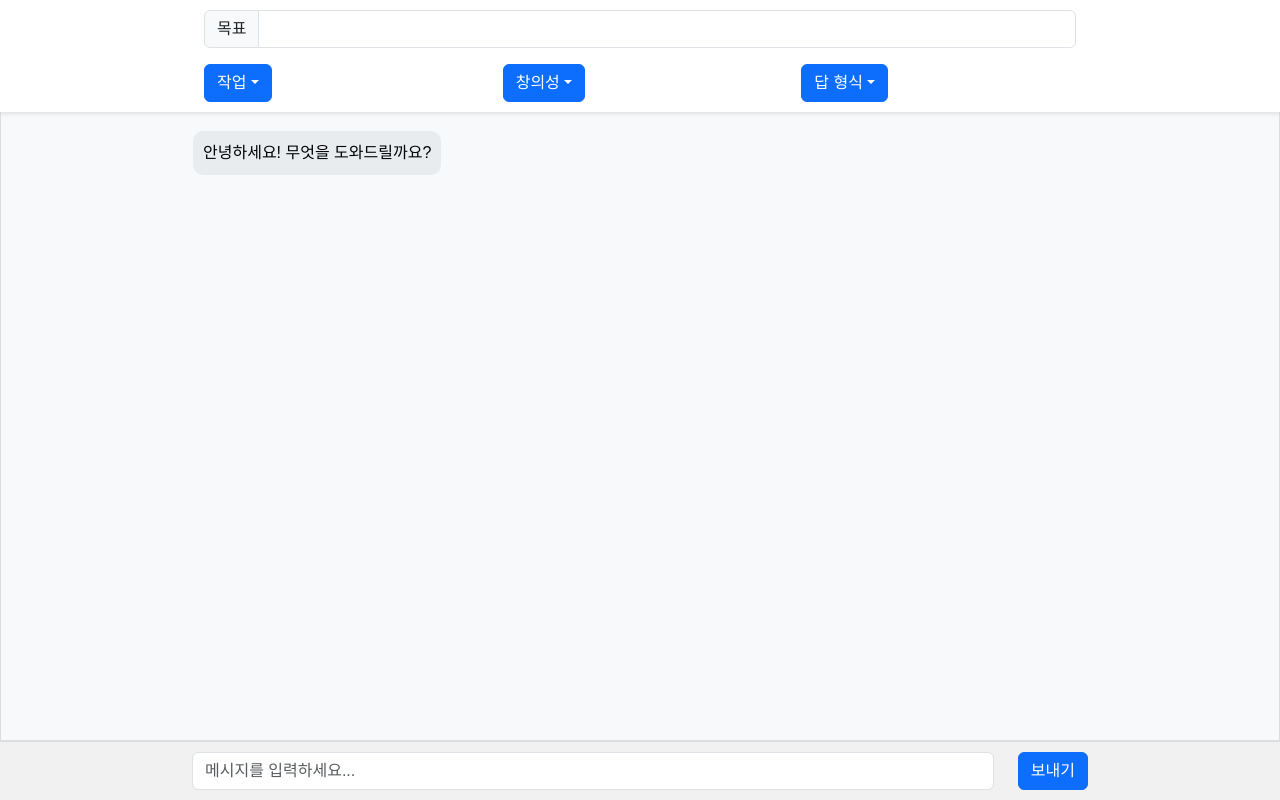
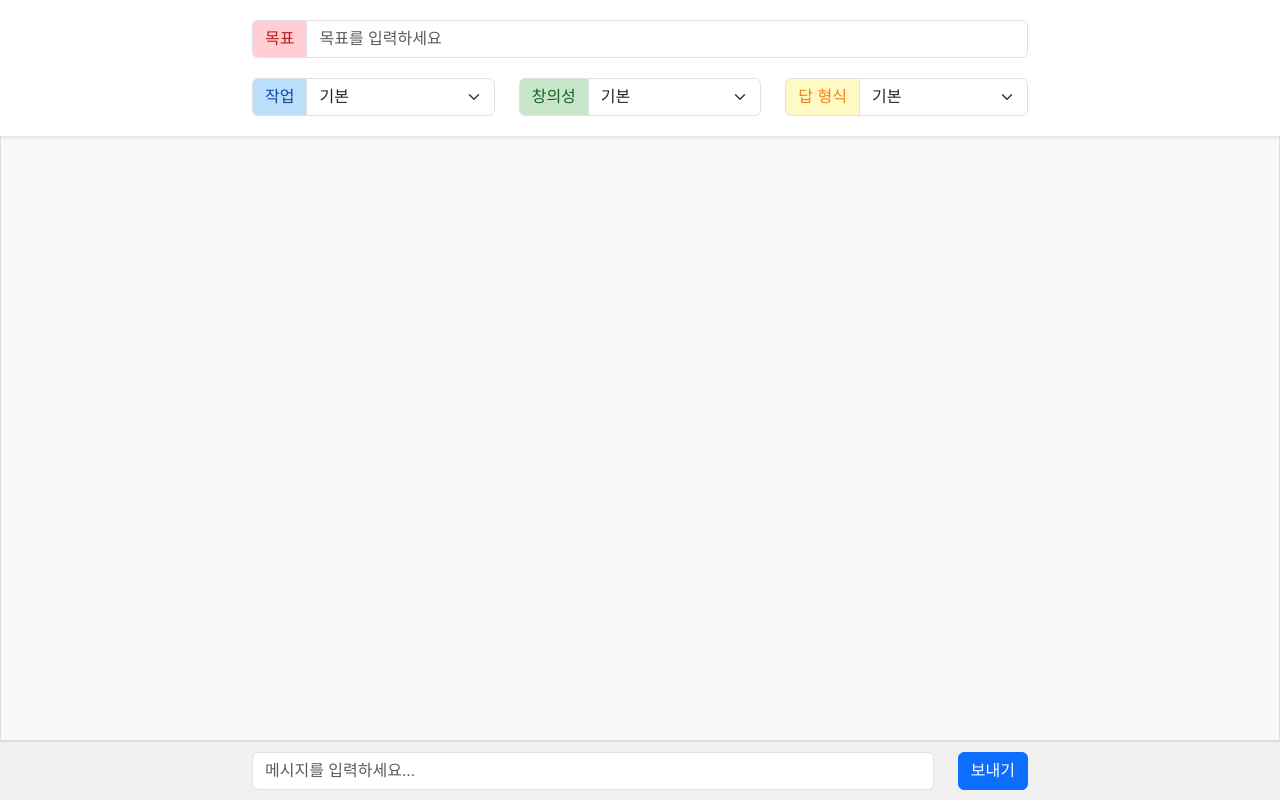
Before and after one commit to junwon515/personalized-chatbot-web, a Next.js app: page / in a window 1280 px wide. Built offline with nearby package versions, Linux system fonts and the light colour scheme.

Commit message:
feat: 기본 채팅 기능

```diff
--- /dev/null
+++ b/app/api/chat/route.js
@@ -0,0 +1,56 @@
+import { NextResponse } from 'next/server';
+import OpenAI from 'openai'; // OpenAI 패키지 기본 내보내기 사용
+
+const openai = new OpenAI({
+    apiKey: process.env.OPENAI_API_KEY,
+});
+
+let isProcessing = false;
+
+export async function POST(req) {
+    if (!process.env.OPENAI_API_KEY) {
+        return NextResponse.json({ message: 'OpenAI API 키가 설정되지 않았습니다.' }, { status: 500 });
+    }
+
+    if (isProcessing) {
+        return NextResponse.json({ message: '요청을 처리 중입니다. 잠시 후 다시 시도해주세요.' }, { status: 429 });
+    }
+
+    const { message, goal, task, creativity, responseFormat, messages } = await req.json();
+
+    if (!message || !goal || !task || !creativity || !responseFormat || !messages) {
+        return NextResponse.json({ message: '요청 데이터가 잘못되었습니다.' }, { status: 400 });
+    }
+
+    isProcessing = true;
+
+    try {
+        const chatMessages = [
+            { role: 'system', content: `목표: ${goal}` },
+            // { role: 'system', content: `작업: ${task}` },
+            // { role: 'system', content: `창의성: ${creativity}` },
+            // { role: 'system', content: `답 형식: ${responseFormat}` },
+            ...messages,
+            { role: 'user', content: message },
+        ];
+
+        const response = await openai.chat.completions.create({
+            model: 'gpt-4o-mini',
+            messages: chatMessages,
+            max_tokens: responseFormat === 0 ? 1000 : responseFormat === 1 ? 5000 : 500,
+            temperature: creativity === 0 ? 0.5 : creativity === 1 ? 1 : 0,
+        });
+
+        const assistantResponse = response.choices[0].message.content;
+
+        console.log('Request Data:', { message, goal, task, creativity, responseFormat, messages });
+        console.log('Assistant Response:', assistantResponse);
+
+        return NextResponse.json({ response: assistantResponse }, { status: 200 });
+    } catch (error) {
+        console.error('OpenAI API Error:', error);
+        return NextResponse.json({ message: '서버 오류가 발생했습니다.', error: error.message }, { status: 500 });
+    } finally {
+        isProcessing = false;
+    }
+}
--- /dev/null
+++ b/app/data/client-data.js
@@ -0,0 +1,39 @@
+'use client';
+
+import { createContext, useContext, useState } from 'react';
+
+// Context 생성
+const CustomSettingContext = createContext();
+
+// Context Provider 컴포넌트
+export const CustomSettingProvider = ({ children }) => {
+  const [goal, setGoal] = useState('');
+  const [task, setTask] = useState('0');
+  const [creativity, setCreativity] = useState('0');
+  const [responseFormat, setResponseFormat] = useState('0');
+  const [messages, setMessages] = useState([]);
+
+  return (
+    <CustomSettingContext.Provider
+      value={{
+        goal,
+        setGoal,
+        task,
+        setTask,
+        creativity,
+        setCreativity,
+        responseFormat,
+        setResponseFormat,
+        messages,
+        setMessages,
+      }}
+    >
+      {children}
+    </CustomSettingContext.Provider>
+  );
+};
+
+// Context 값 가져오는 훅
+export const useCustomSetting = () => {
+  return useContext(CustomSettingContext);
+};
--- a/app/globals.css
+++ b/app/globals.css
@@ -35,6 +35,13 @@ a {
   text-decoration: none;
 }
 
+.max-min-width {
+  /* 화면 크기에 따른 최소 및 최대 크기 설정 */
+  margin: 0 auto !important; /* 수평 중앙 정렬 */
+  max-width: 800px !important; /* 최대 너비 */
+  min-width: 320px !important; /* 최소 너비 */
+}
+
 @media (prefers-color-scheme: dark) {
   html {
     color-scheme: dark;
--- a/app/layout.js
+++ b/app/layout.js
@@ -1,6 +1,7 @@
 import 'bootstrap/dist/css/bootstrap.min.css';
 import localFont from "next/font/local";
 import "./globals.css";
+import { CustomSettingProvider } from './data/client-data';
 import CustomSetting from './ui/custom-setting';
 
 const geistSans = localFont({
@@ -23,10 +24,12 @@ export default function RootLayout({ children }) {
   return (
     <html lang="ko">
       <body className={`${geistSans.variable} ${geistMono.variable}`}>
-        <header>
-          <CustomSetting />
-        </header>
-        {children}
+        <CustomSettingProvider>
+          <header>
+            <CustomSetting />
+          </header>
+          {children}
+        </CustomSettingProvider>
       </body>
     </html>
   );
--- a/app/page.js
+++ b/app/page.js
@@ -2,13 +2,13 @@
 
 import { useState, useRef, useEffect } from "react";
 import { Form, Button, Container, Row, Col } from "react-bootstrap";
+import { useCustomSetting } from './data/client-data';
 import styles from "./page.module.css";
 
 export default function Home() {
-  const [messages, setMessages] = useState([
-    { sender: "bot", text: "안녕하세요! 무엇을 도와드릴까요?" },
-  ]);
+  const { goal, task, creativity, responseFormat, messages, setMessages } = useCustomSetting();
   const [input, setInput] = useState("");
+  const [loading, setLoading] = useState(false);
 
   const messagesEndRef = useRef(null);
 
@@ -17,41 +17,64 @@ export default function Home() {
     messagesEndRef.current?.scrollIntoView({ behavior: "smooth" });
   }, [messages]);
 
-  const handleSendMessage = () => {
-    if (!input.trim()) return;
+  const handleSendMessage = async () => {
+    if (!input.trim() || loading) return; // 요청 중에는 메시지 전송을 막음
 
-    const userMessage = { sender: "user", text: input };
+    const userMessage = { role: "user", content: input };
     setMessages((prevMessages) => [...prevMessages, userMessage]);
 
-    // 간단한 봇 응답 추가
-    const botResponse = { sender: "bot", text: "네, 알겠습니다!" };
-    setMessages((prevMessages) => [...prevMessages, botResponse]);
+    setLoading(true); // 요청 시작 시 로딩 상태로 변경
+
+    try {
+      const response = await fetch("/api/chat", {
+        method: "POST",
+        headers: {
+          "Content-Type": "application/json",
+        },
+        body: JSON.stringify({
+          message: input,
+          goal: goal,
+          task: task,
+          creativity: creativity,
+          responseFormat: responseFormat,
+          messages: messages, // 기존 메시지들도 함께 보내기
+        }),
+      });
+
+      const data = await response.json();
+      const assistantResponse = { role: "assistant", content: data.response };
+      setMessages((prevMessages) => [...prevMessages, assistantResponse]);
+    } catch (error) {
+      console.error("Error sending message:", error);
+    } finally {
+      setLoading(false); // 응답을 받았으면 로딩 상태 종료
+    }
 
     setInput("");
   };
 
   return (
-    <Container
-      fluid
-      className={styles.container}
-    >
+    <Container fluid className={styles.container}>
       {/* 채팅 메시지 영역 */}
-      <div className={styles.chatMessages}>
+      <div className={styles.chatBackground}>
+        <div className={`${styles.chatMessages} max-min-width`}>
           {messages.map((msg, index) => (
             <div
               key={index}
               className={`${styles.message} ${
-              msg.sender === "user" ? styles.userMessage : styles.botMessage
+                msg.role === "user" ? styles.userMessage : styles.botMessage
               }`}
             >
-            {msg.text}
+              {msg.content}
             </div>
           ))}
           <div ref={messagesEndRef} />
         </div>
+      </div>
 
       {/* 입력창 (아래 고정) */}
-      <Row className={styles.inputRow}>
+      <div className={styles.input}>
+        <Row className="max-min-width">
           <Col>
             <Form.Control
               type="text"
@@ -64,11 +87,12 @@ export default function Home() {
             />
           </Col>
           <Col xs="auto">
-          <Button onClick={handleSendMessage} variant="primary">
-            보내기
+            <Button onClick={handleSendMessage} variant="primary" disabled={loading}>
+              {loading ? "대기 중..." : "보내기"} {/* 로딩 중 메시지 변경 */}
             </Button>
           </Col>
         </Row>
+      </div>
     </Container>
   );
 }
--- a/app/page.module.css
+++ b/app/page.module.css
@@ -1,22 +1,28 @@
 /* 메시지 박스 컨테이너 */
 .container {
-    margin-top: 10vh;
-    height: 90vh;
+    margin-top: 12vh;
+    height: 88vh;
     display: flex;
     padding: 0;
     flex-direction: column;
 }
 
 /* 채팅 메시지 영역 */
-.chatMessages {
+.chatBackground {
     flex: 1; /* 남은 공간을 채움 */
     overflow-y: auto; /* 스크롤 활성화 */
     display: flex;
+    background-color: #f8f9fa;
+    border: 1px solid #ddd;
+}
+
+.chatMessages {
+    flex: 1; /* 남은 공간을 채움 */
+    display: flex;
     flex-direction: column; /* 세로로 쌓임 */
     gap: 50px; /* 메시지 간 간격 */
-    padding: 50px 15%;
-    background-color: #f8f9fa;
-    border: 1px solid #ddd;
+    width: 100%;
+    padding: 20px;
 }
 
 /* 메시지 박스 스타일 */
@@ -42,8 +48,8 @@
 }
 
 /* 입력 영역 */
-.inputRow {
-    padding: 10px 15%;
+.input {
+    padding: 10px;
     background-color: #f1f1f1;
     border-top: 1px solid #ddd;
 }
--- a/app/ui/custom-setting.js
+++ b/app/ui/custom-setting.js
@@ -1,48 +1,78 @@
 'use client';
 
-import { useState } from 'react';
-import { Form, InputGroup, Dropdown, DropdownButton, Container, Row, Col } from 'react-bootstrap';
-import styles from "./custom-setting.module.css";
+import { Form, InputGroup, Container, Row, Col } from 'react-bootstrap';
+import { useCustomSetting } from '../data/client-data';
+import styles from './custom-setting.module.css';
 
 export default function CustomSetting() {
-  const [goal, setGoal] = useState('');
-  const [task, setTask] = useState('');
+    const { goal, setGoal, task, setTask, creativity, setCreativity, responseFormat, setResponseFormat } = useCustomSetting();
 
     return (
         <div className={styles.page}>
-        <Container>
+            <Container className="max-min-width">
                 <Row>
-                <InputGroup className="mb-3">
-                    <InputGroup.Text id="inputGroup-sizing-default">
+                    <Col className="d-flex align-items-center">
+                        <InputGroup className={styles.inputGroup}>
+                        <InputGroup.Text className={styles["label-goal"]}>
                             목표
                         </InputGroup.Text>
                         <Form.Control
                             aria-label="Default"
                             aria-describedby="inputGroup-sizing-default"
+                            className={styles.select}
+                            placeholder="목표를 입력하세요"
+                            value={goal} // 목표 상태 값을 여기에 반영
+                            onChange={(e) => setGoal(e.target.value)} // 값이 변경될 때마다 상태 업데이트
                         />
                         </InputGroup>
+                    </Col>
                 </Row>
                 <Row>
-                <Col>
-                    <DropdownButton id="dropdown-basic-button" title="작업">
-                        <Dropdown.Item href="">코딩</Dropdown.Item>
-                        <Dropdown.Item href="">보고서 작성</Dropdown.Item>
-                        <Dropdown.Item href="">회화 연습</Dropdown.Item>
-                    </DropdownButton>
+                    <Col className="d-flex align-items-center">
+                        <InputGroup className={styles.inputGroup}>
+                        <InputGroup.Text className={styles["label-task"]}>
+                            작업
+                        </InputGroup.Text>
+                        <Form.Select
+                            value={task} // 작업 상태 값을 여기에 반영
+                            onChange={(e) => setTask(e.target.value)} // 값이 변경될 때마다 상태 업데이트
+                        >
+                            <option value="0">기본</option>
+                            <option value="1">코딩</option>
+                            <option value="2">보고서 작성</option>
+                            <option value="3">회화 연습</option>
+                        </Form.Select>
+                        </InputGroup>
                     </Col>
-                <Col>
-                    <DropdownButton id="dropdown-basic-button" title="창의성">
-                        <Dropdown.Item href="">기본</Dropdown.Item>
-                        <Dropdown.Item href="">창의적</Dropdown.Item>
-                        <Dropdown.Item href="">정확히</Dropdown.Item>
-                    </DropdownButton>
+                    <Col className="d-flex align-items-center">
+                        <InputGroup className={styles.inputGroup}>
+                        <InputGroup.Text className={styles["label-creativity"]}>
+                            창의성
+                        </InputGroup.Text>
+                        <Form.Select
+                            value={creativity} // 창의성 상태 값을 여기에 반영
+                            onChange={(e) => setCreativity(e.target.value)} // 값이 변경될 때마다 상태 업데이트
+                        >
+                            <option value="0">기본</option>
+                            <option value="1">창의적</option>
+                            <option value="2">정확성</option>
+                        </Form.Select>
+                        </InputGroup>
                     </Col>
-                <Col>
-                    <DropdownButton id="dropdown-basic-button" title="답 형식">
-                        <Dropdown.Item href="">기본</Dropdown.Item>
-                        <Dropdown.Item href="">자세히</Dropdown.Item>
-                        <Dropdown.Item href="">간단히</Dropdown.Item>
-                    </DropdownButton>
+                    <Col className="d-flex align-items-center">
+                        <InputGroup className={styles.inputGroup}>
+                        <InputGroup.Text className={styles["label-response"]}>
+                            답 형식
+                        </InputGroup.Text>
+                        <Form.Select
+                            value={responseFormat} // 답 형식 상태 값을 여기에 반영
+                            onChange={(e) => setResponseFormat(e.target.value)} // 값이 변경될 때마다 상태 업데이트
+                        >
+                            <option value="0">기본</option>
+                            <option value="1">자세히</option>
+                            <option value="2">간략히</option>
+                        </Form.Select>
+                        </InputGroup>
                     </Col>
                 </Row>
             </Container>
--- a/app/ui/custom-setting.module.css
+++ b/app/ui/custom-setting.module.css
@@ -6,5 +6,29 @@
     z-index: 1000;
     background-color: white;
     box-shadow: 0 2px 4px rgba(0, 0, 0, 0.1);
-    padding: 10px 15%;
+    padding: 10px 0;
 }
+
+.inputGroup {
+    margin: 10px 0;
+}
+
+.label-goal {
+    background-color: #ffcdd2 !important; /* 연한 분홍색 */
+    color: #b71c1c !important; /* 진한 빨간색 */
+}
+
+.label-task {
+    background-color: #bbdefb !important; /* 연한 파란색 */
+    color: #0d47a1 !important; /* 진한 파란색 */
+}
+
+.label-creativity {
+    background-color: #c8e6c9 !important; /* 연한 초록색 */
+    color: #1b5e20 !important; /* 진한 초록색 */
+}
+
+.label-response {
+    background-color: #fff9c4 !important; /* 연한 노란색 */
+    color: #f57f17 !important; /* 진한 노란색 */
+}
--- a/package.json
+++ b/package.json
@@ -11,6 +11,7 @@
   "dependencies": {
     "bootstrap": "^5.3.3",
     "next": "15.0.3",
+    "openai": "^4.72.0",
     "react": "^18.3.1",
     "react-bootstrap": "^2.10.5",
     "react-dom": "^18.3.1"
```
Also changed, not shown: app/api/chat.js (deleted, +0 -28 lines), 1 other file (tests, documents, lock files or other folders). Lines whose indentation alone changed are shown as unchanged.
